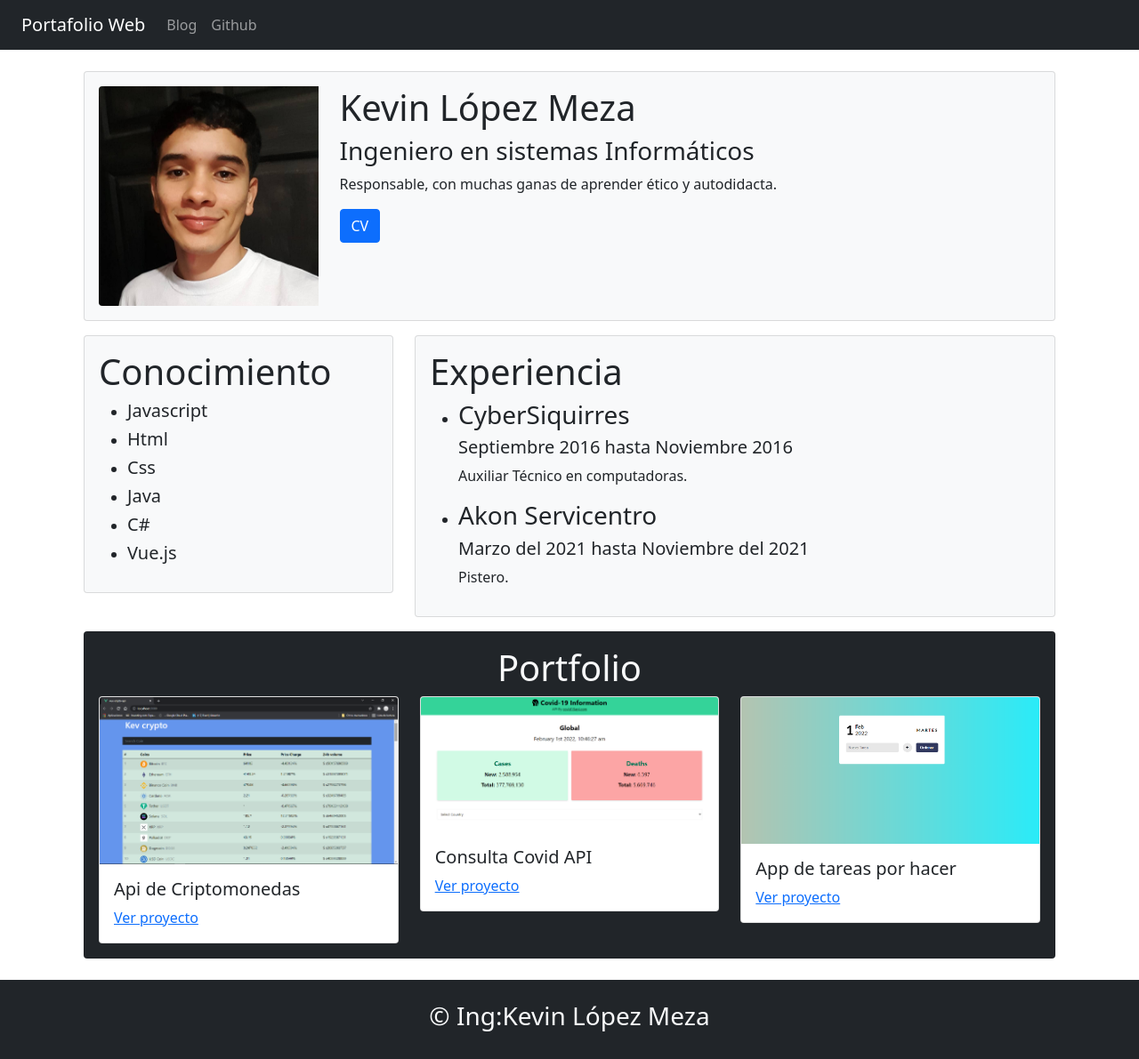
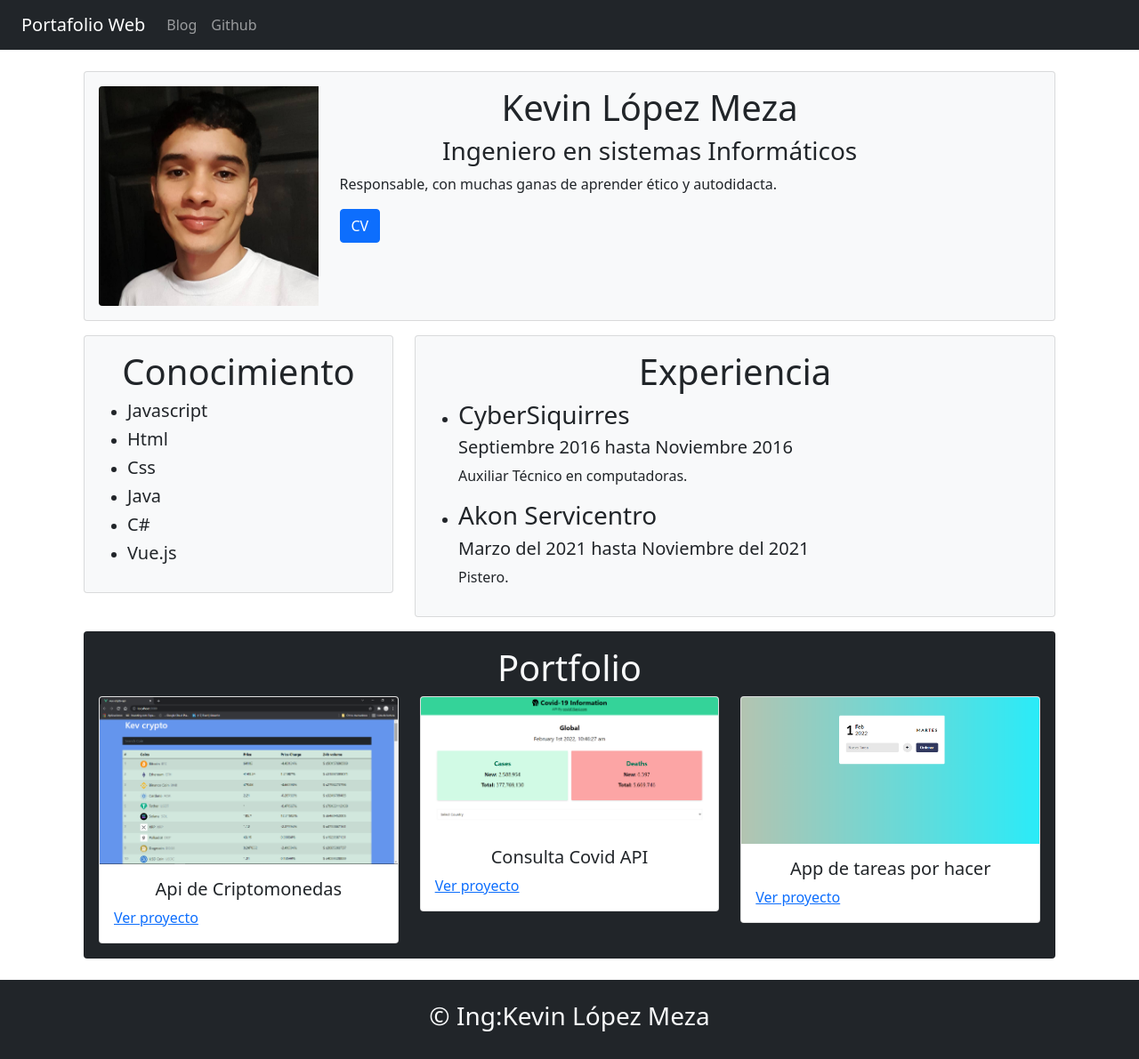
Before and after one commit to KevHLJob/Nextjs-Portf, a Next.js app: page / in a window 1280 px wide. Shown: the whole page at 89% size. Built offline with nearby package versions, Linux system fonts and the light colour scheme.

Commit message:
gramatica 2.0 blog, index and cv

```diff
--- a/pages/index.js
+++ b/pages/index.js
@@ -14,8 +14,8 @@ const Index= ()=> (
                         <img src="Kevin Lopez.jpg" alt="" className="img-fluid rounded-start"/>
                     </div>
                     <div className="col-md-8 ">
-                        <h1>Kevin López Meza</h1>
-                        <h3>Ingeniero en sistemas Informáticos</h3>
+                        <h1 className='text-center'>Kevin López Meza</h1>
+                        <h3 className='text-center'>Ingeniero en sistemas Informáticos</h3>
                         <p> Responsable, con muchas ganas de aprender ético y autodidacta.</p>
                         <Link href="Kevin López MezaCV.pdf">
                         <button type="button" class="btn btn-primary">CV</button>
@@ -33,7 +33,7 @@ const Index= ()=> (
         <div className="col-md-4">
             <div className="card bg-light">
                 <div className="card-body">
-                    <h1>Conocimiento</h1>
+                    <h1 className='text-center'>Conocimiento</h1>
 
                     <ul>
                         <li>
@@ -64,7 +64,7 @@ const Index= ()=> (
         <div className="col-md-8">
             <div className="card bg-light">
                 <div className="card-body">
-                    <h1>Experiencia</h1>
+                    <h1 className='text-center'>Experiencia</h1>
                     <ul>
                     <li>
                             <h3>CyberSiquirres</h3>
@@ -97,7 +97,7 @@ const Index= ()=> (
                             <img src="/1.png" alt="" className="card-img-top"  />
                             </div>
                                 <div className="card-body">
-                                    <h5>Api de Criptomonedas</h5>
+                                    <h5 className='text-center'>Api de Criptomonedas</h5>
                                     <Link href="https://criptoapp77.netlify.app/">
                                         <a>Ver proyecto</a>
                                     </Link>
@@ -112,7 +112,7 @@ const Index= ()=> (
                             <img src="/2.png" alt="" className="card-img-top" />
                             </div>
                                 <div className="card-body ">
-                                    <h5>Consulta Covid API</h5>
+                                    <h5 className='text-center'>Consulta Covid API</h5>
                                     <Link href="https://covid-api-777.netlify.app/">
                                         <a>Ver proyecto</a>
                                     </Link>
@@ -128,7 +128,7 @@ const Index= ()=> (
                             <img src="/3.png" alt="" className="card-img-top" />
                             </div>
                                 <div className="card-body">
-                                    <h5>App de tareas por hacer</h5>
+                                    <h5 className='text-center'>App de tareas por hacer</h5>
                                     <Link href="https://worklist-777.netlify.app/">
                                     <a>Ver proyecto</a>
                                     </Link>
```
Also changed, not shown: pages/blog.js (+9 -7 lines), 1 other file (tests, documents, lock files or other folders).
